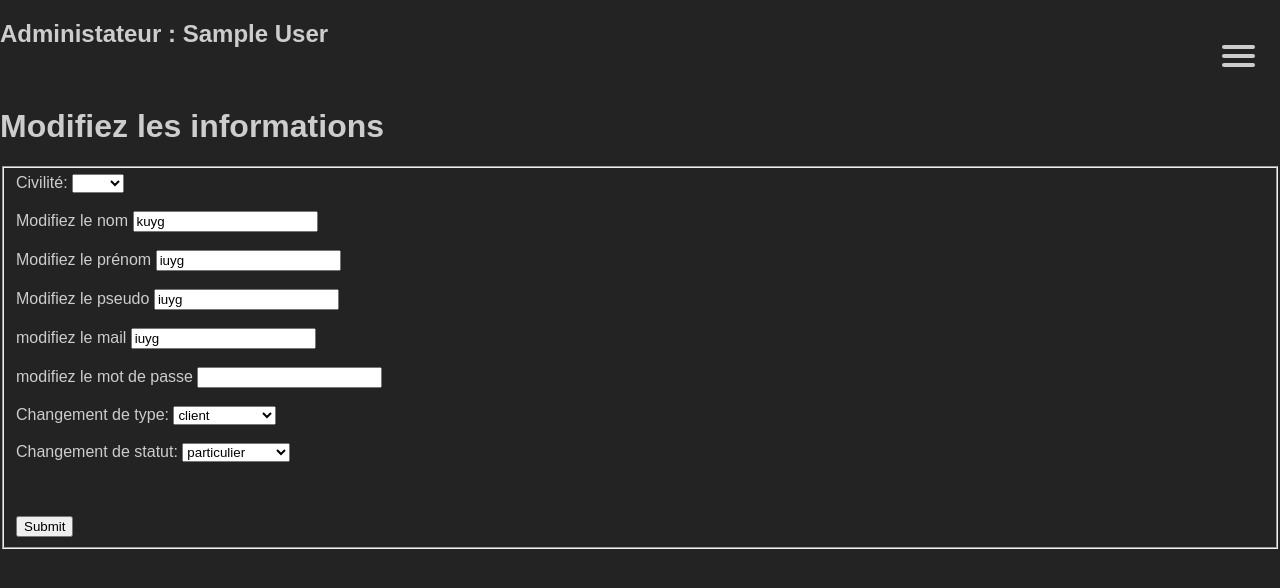
After one commit to CBo9/projet-sira, a PHP site: page /pages/modifm.php?idm=3 in a window 1280 px wide; the page is wider, and only the part inside the window is pictured. The commit adds this page. Shown: the top 588 px of that part. Run offline with PHP 8.4, Linux system fonts and the light colour scheme; the visitor is signed in with stand-in values (Sample User, id 1); data comes from the database, SQL or seed files in the repository.

Commit message:
Modification des membres

```diff
--- a/index.php
+++ b/index.php
@@ -11,7 +11,6 @@ require('utility/fonctions.php');?>
 
 <div id="cssSlider">
   <div id="sliderImages">
-    <h3>Localoc</h3>
     <img id="si_1" src="imgcarr/voiture1.jpg" alt="" />
     <img id="si_2" src="imgcarr/voiture2.jpg" alt="" />
     <img id="si_3" src="imgcarr/voiture3.jpg" alt="" />
--- /dev/null
+++ b/pages/modifm.php
@@ -0,0 +1,110 @@
+<?php
+$titrePage='Modification des informations liées l\'inscription';
+require('../templates/navbar.php');
+require('../utility/fonctions.php');
+//INSERTION DES NOUVELLES DONNES DANS LA BDD APRES REMPLISSAGE DU FORM
+if(!isset($_SESSION['id']) OR $_SESSION['statut']!='admin'){
+	header('location: ../index.php');
+}
+if(!isset($_GET['idm'])){
+	header('location: membre.php');
+}
+
+
+$id=$_GET['idm'];
+$connect= connexion('sira');
+$req=$connect->prepare("SELECT * FROM membres WHERE id='$id'");
+$req->execute();
+while($donnees = $req->fetch()){
+	$nom=$donnees['nom'];
+	$prenom=$donnees['prenom'];
+	$pseudo=$donnees['pseudo'];
+	$mail=$donnees['mail'];
+	$mdp=$donnees['mdp'];
+	$statut=$donnees['statut'];
+	$type=$donnees['type'];
+	$civil=$donnees['civilite'];
+
+}
+?>
+
+
+<body>
+	<h2>Administateur : <?= $_SESSION['prenom']?></h2>
+	<h1>Modifiez les informations</h1>
+	<form method="post" >
+		<fieldset>
+          <label for="civilite">Civilité</label>: <select name="civilite" id="civilite">
+            <option hidden disabled selected  value id="empty" ><?=$civil?></option>
+            <option value="Mr">Mr</option>
+            <option value="Mme">Mme</option>
+          </select>
+			<br><br>
+			<label>Modifiez le nom </label>
+			<input type="text" name="nom" value="<?=$nom;?>" >
+			<br><br>
+			<label>Modifiez le prénom</label>
+			<input type="text" name="prenom" value="<?=$prenom;?>">
+			<br><br>
+			<label>Modifiez le pseudo</label>
+			<input type="text" name="pseudo" value="<?=$pseudo;?>">
+			<br><br>
+			<label>modifiez le mail</label>
+			<input type="text" name="mail" value="<?=$mail;?>">
+			<br><br>
+			<label>modifiez le mot de passe</label>
+			<input type="text" name="mdp">
+			<br><br>
+			<label for="type">Changement de type</label>:
+			<select name="type" id="type">
+            	<option hidden disabled selected  value id="empty" ><?=$statut?></option>
+            	<option value="pro">Professionnel</option>
+            	<option value="particulier">Particulier</option>
+          	</select><br><br>
+          	<label for="statut">Changement de statut</label>:
+          	<select name="statut" id="statut">
+            	<option hidden disabled selected  value id="empty" ><?=$type?></option>
+            	<option value="admin">Administrateur</option>
+            	<option value="client">Client</option>
+          	</select><br><br>
+			<br><br>
+			<input type="submit" name="modifier" >
+		</fieldset>
+	</form>
+
+<?php
+
+
+$civilite= isset($_POST['civilite']) ? $_POST['civilite'] : $civil;
+$nom= isset($_POST['nom']) ? $_POST['nom'] :NULL;
+$prenom = isset($_POST['prenom']) ? $_POST['prenom'] : NULL;
+$pseudo = isset($_POST['pseudo']) ? $_POST['pseudo'] : NULL;
+$mail = isset($_POST['mail']) ? $_POST['mail'] : NULL;
+$mdp = isset($_POST['mdp']) ? md5($_POST['mdp']) : $mdp;
+$type = isset($_POST['type']) ? $_POST['type'] : $type;
+$statut = isset($_POST['statut']) ? $_POST['statut'] : $statut;
+
+
+
+if (isset($_POST['modifier'])) {
+
+	$db=connexion('sira');
+	$insert=$db->prepare("UPDATE membres SET civilite = '$civilite', nom='$nom', prenom = '$prenom', pseudo = '$pseudo', mail = '$mail', mdp = '$mdp', statut = '$statut' , type = '$type' WHERE id = '$id'");
+	$insert->execute([
+		'civilite'=>$civilite,
+		'nom'=>$nom,
+		'prenom'=>$prenom,
+		'pseudo'=>$pseudo,
+		'mail'=>$mail,
+		'mdp'=>$mdp,
+		'statut'=>$statut,
+		'type'=>$type]);
+
+header('location: membre.php');
+}
+
+
+
+
+
+?>
```
Also changed, not shown: pages/membre.php (+10 -2 lines).
